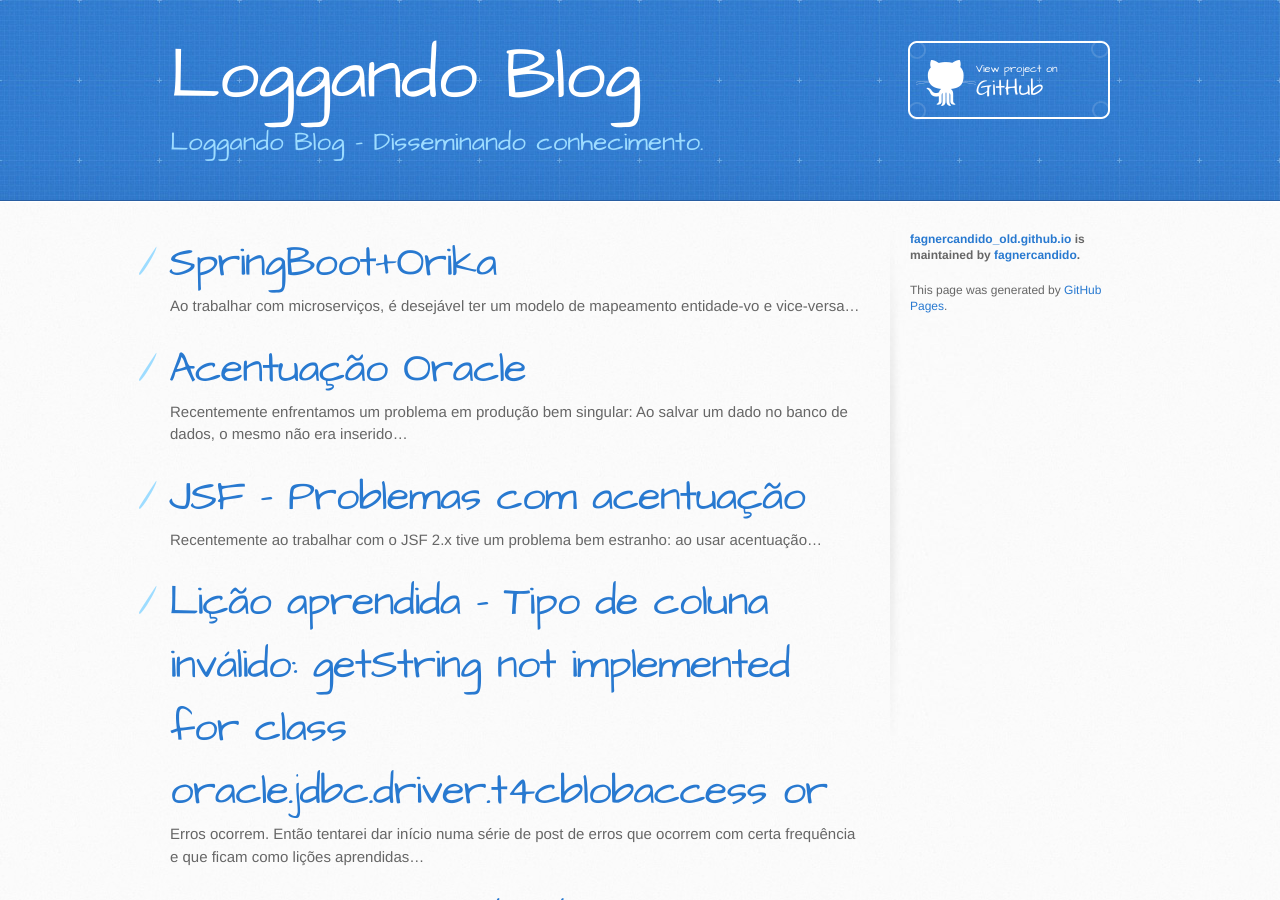
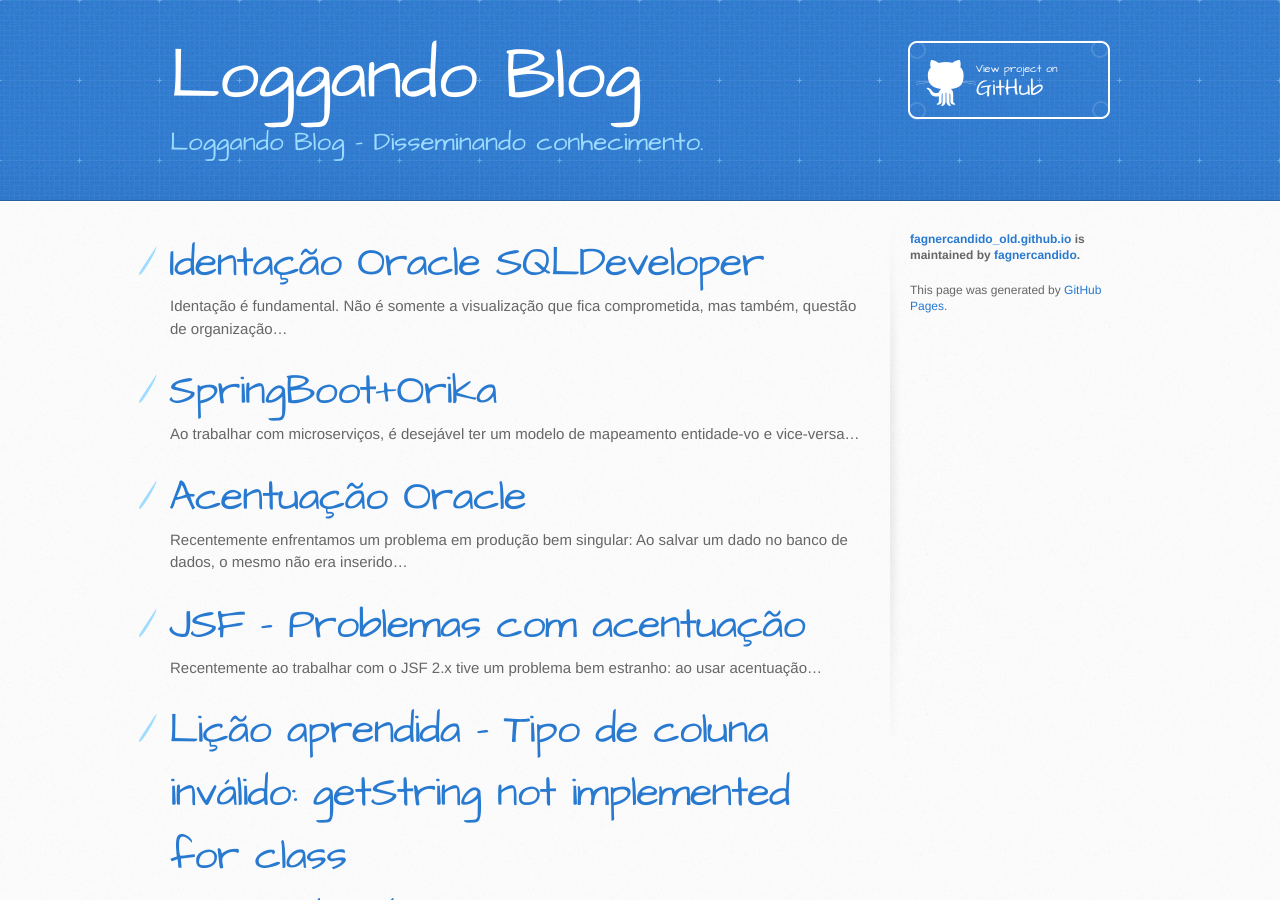
Before and after one commit to fagnercandido/fagnercandido_old.github.io, a Jekyll site: the page built from index.md, in a window 1280 px wide and 900 px high. Built offline with Jekyll 4.4.1, drawn with Linux system fonts in a browser that asks for light colours; our own code applies the rules of GitHub Pages for plain Markdown files.

Commit message:
novos posts

```diff
--- a/index.md
+++ b/index.md
@@ -1,6 +1,9 @@
 ---
 layout: default
 ---
+
+# [](#header-1)[Identação Oracle SQLDeveloper](identacao-sqldeveloper)
+Identação é fundamental. Não é somente a visualização que fica comprometida, mas também, questão de organização...
 
 # [](#header-1)[SpringBoot+Orika](erro-javassist)
 Ao trabalhar com microserviços, é desejável ter um modelo de mapeamento entidade-vo e vice-versa...
```
Also changed, not shown: identacao-sqldeveloper.md (added, +18 -0 lines), livro-programdor-apaixonado.md (added, +15 -0 lines).
